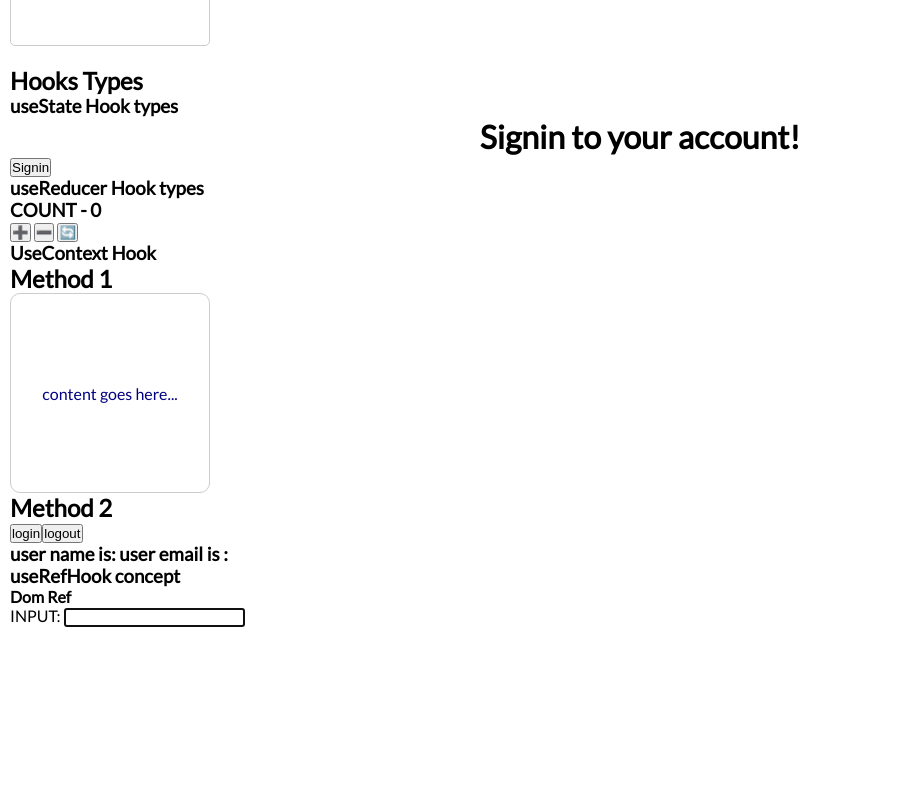
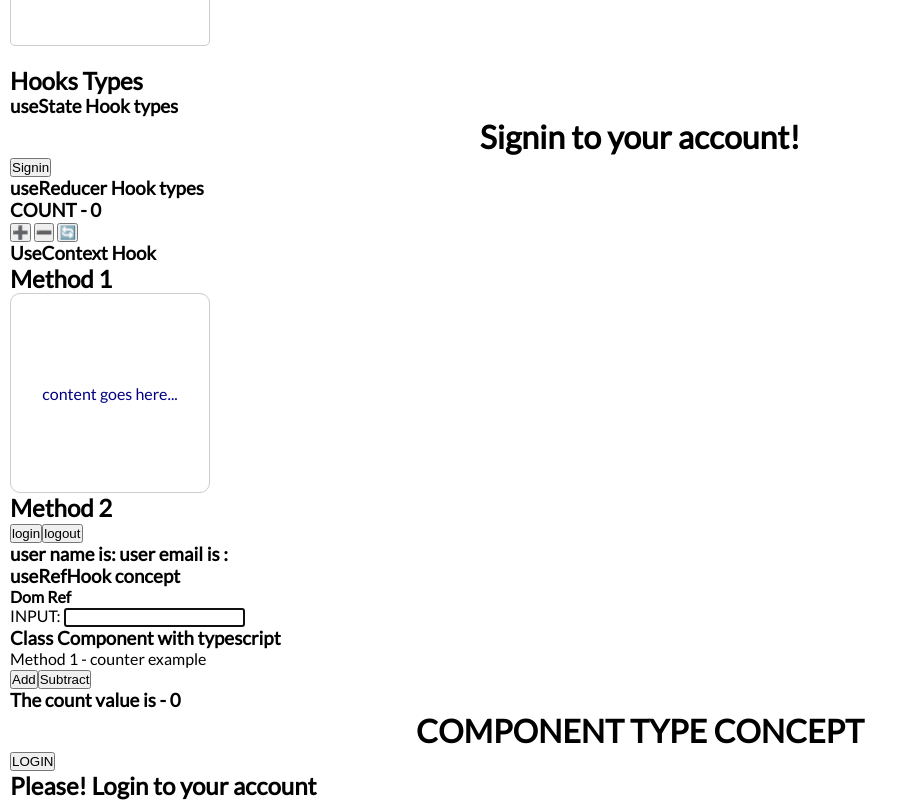
Before and after one commit to Stylish-Developer/React-Ts-beginnerToIntermediate, a React (Create React App) app: page / in a window 1280 px wide. Shown: the part 696-1496 px from the top of the page, without its empty margins (0-918 px from the left). Before the commit the page ends 1323 px from the top, so only its background shows below. Built offline with nearby package versions, Linux system fonts and the light colour scheme.

Commit message:
class component props,state with typescript and component as a prop type all are workouted

```diff
--- a/src/App.tsx
+++ b/src/App.tsx
@@ -1,6 +1,8 @@
 import './App.css';
 import AdvanceProps from './components/advance-props';
 import BasicProps from './components/basic-props';
+import ClassComponent from './components/class-component';
+import Auth from './components/class-component/auth';
 import EventProps from './components/event-props';
 import HooksTypes from './components/hooks-types';
 import StyleProps from './components/style-props';
@@ -18,6 +20,8 @@ const App = () => {
         <EventProps />
         <StyleProps />
         <HooksTypes />
+        <ClassComponent />
+        <Auth />
       </div>
     </>
   )
--- /dev/null
+++ b/src/components/class-component/ClasspropsState.tsx
@@ -0,0 +1,63 @@
+// -- CLASS COMPONENT
+
+import { Component } from "react";
+
+// -- types
+interface CounterProps {
+  message: string;
+}
+interface CounterState {
+  count: number;
+}
+
+class Counter extends Component<CounterProps, CounterState> {
+  constructor(props: any) {
+    super(props);
+
+    this.state = {
+      count: 0,
+    };
+  }
+  render() {
+    return (
+      <>
+        <p>Method 1 - counter example</p>
+        <div>
+          <button
+            onClick={() => {
+              this.setState(
+                (prevState) => ({
+                  count: prevState.count + 1,
+                }),
+                () => {
+                  alert(`Count value is ${this.state.count}`);
+                }
+              );
+            }}
+          >
+            Add
+          </button>
+          <button
+            onClick={() => {
+              this.setState(
+                (prevState) => ({
+                  count: prevState.count - 1,
+                }),
+                () => {
+                  alert(`Count value is ${this.state.count}`);
+                }
+              );
+            }}
+          >
+            Subtract
+          </button>
+        </div>
+        <h3>
+          {this.props.message} {this.state.count}
+        </h3>
+      </>
+    );
+  }
+}
+
+export default Counter;
--- /dev/null
+++ b/src/components/class-component/auth/Login.tsx
@@ -0,0 +1,10 @@
+// -- Login component
+const Login = () => {
+  return (
+    <>
+      <h2>Please! Login to your account</h2>
+    </>
+  );
+};
+
+export default Login;
--- /dev/null
+++ b/src/components/class-component/auth/Private.tsx
@@ -0,0 +1,19 @@
+import { ComponentType } from "react";
+import Login from "./Login";
+import { ProfileProps } from "./Profile";
+
+// -- types
+type PrivateProps = {
+  isLoggedIn: boolean;
+  component: ComponentType<ProfileProps>;
+};
+// -- Private component
+const Private = ({ isLoggedIn, component: Component }: PrivateProps) => {
+  if (isLoggedIn) {
+    return <Component name="Gowtham" />;
+  } else {
+    return <Login />;
+  }
+};
+
+export default Private;
--- /dev/null
+++ b/src/components/class-component/auth/Profile.tsx
@@ -0,0 +1,16 @@
+// -- types
+export interface ProfileProps {
+  name: string;
+}
+// -- Profile component
+const Profile = (props: ProfileProps) => {
+  const { name } = props;
+  return (
+    <>
+      <h4>Profile component</h4>
+      <h1>WELCOME MR.{name}</h1>
+    </>
+  );
+};
+
+export default Profile;
--- /dev/null
+++ b/src/components/class-component/auth/index.tsx
@@ -0,0 +1,22 @@
+import { useState } from "react";
+import Private from "./Private";
+import Profile from "./Profile";
+
+// -- Auth component
+const Auth = () => {
+  const [status, setStatus] = useState<boolean>(false);
+  return (
+    <>
+      <h1>COMPONENT TYPE CONCEPT</h1>
+      {status ? (
+        <button onClick={() => setStatus(false)}>LOGOUT</button>
+      ) : (
+        <button onClick={() => setStatus(true)}>LOGIN</button>
+      )}
+
+      <Private isLoggedIn={status} component={Profile} />
+    </>
+  );
+};
+
+export default Auth;
--- /dev/null
+++ b/src/components/class-component/index.tsx
@@ -0,0 +1,13 @@
+import Counter from "./ClasspropsState";
+
+// -- CLASS COMPONENT WITH TYPESCRIPT
+const ClassComponent = () => {
+  return (
+    <>
+      <h3>Class Component with typescript</h3>
+      <Counter message="The count value is - " />
+    </>
+  );
+};
+
+export default ClassComponent;
```
